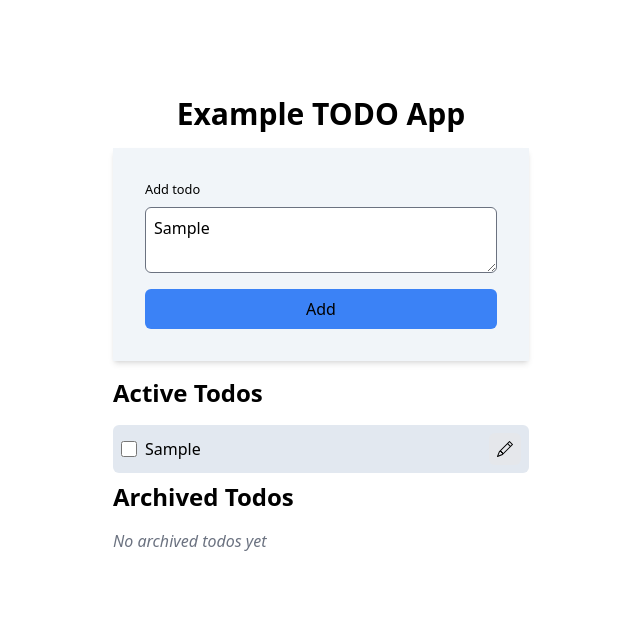
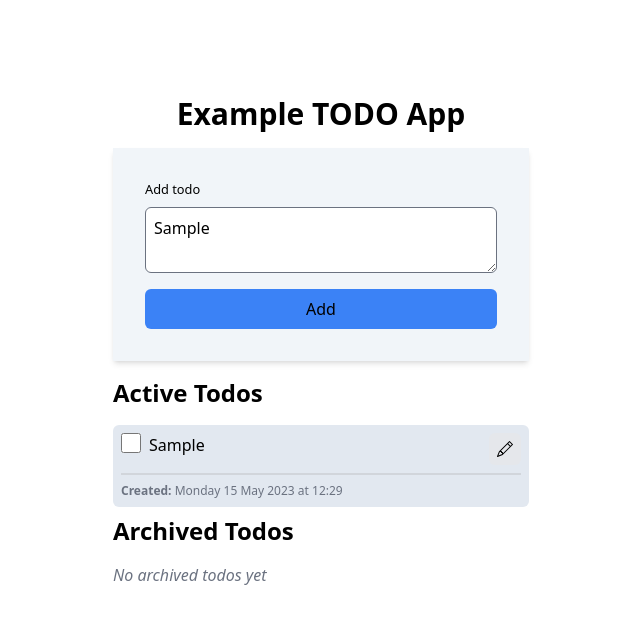
Before and after one commit to utarit/todo-example, a Next.js app: page / in a window 1280 px wide. Both pictures are taken after typing "Sample" into the empty fields and a click on the button "Add". Shown: the top 624 px of the page, without its empty margins (319-959 px from the left). Built offline with nearby package versions, Linux system fonts and the light colour scheme.

Commit message:
Implement create and update dates

```diff
--- a/app/page.tsx
+++ b/app/page.tsx
@@ -19,7 +19,10 @@ export default function Home() {
 
     const todo = (formData.get("todo") as string).trim();
 
-    setTodos((prev) => [...prev, { content: todo, archived: false }]);
+    setTodos((prev) => [
+      ...prev,
+      { content: todo, archived: false, created: new Date() },
+    ]);
   }, []);
 
   const handleArchive = useCallback((todo: Todo) => {
@@ -33,7 +36,9 @@ export default function Home() {
   const handleEdit = useCallback((todo: Todo, newContent: string) => {
     setTodos((prev) =>
       prev.map((t) =>
-        t.content === todo.content ? { ...t, content: newContent } : t
+        t.content === todo.content
+          ? { ...t, content: newContent, lastUpdated: new Date() }
+          : t
       )
     );
   }, []);
--- a/components/TodoItem.tsx
+++ b/components/TodoItem.tsx
@@ -2,6 +2,7 @@ import { Todo } from "@/types";
 import React, { useState, useCallback } from "react";
 import { createPortal } from "react-dom";
 import EditModal from "./EditModal";
+import { DEFAULT_DATE_FORMAT, DEFAULT_LOCALE } from "@/utils/dateUtils";
 
 interface Props {
   todo: Todo;
@@ -39,12 +40,13 @@ const TodoItem = ({ todo, onArchive, onEdit }: Props) => {
   );
 
   return (
-    <li className="flex gap-4 items-center justify-between p-2 rounded-md mb-2 w-full bg-slate-200">
-      <label className="flex items-center gap-2">
+    <li className="w-full bg-slate-200 p-2 rounded-md mb-2 ">
+      <div className="flex gap-4 items-start justify-between">
+        <label className="flex items-start gap-2">
           <input
             type="checkbox"
             disabled={todo.archived}
-          className="w-4 h-4"
+            className="w-5 h-5"
             onChange={handleChecked}
             checked={isChecked}
           />
@@ -74,6 +76,20 @@ const TodoItem = ({ todo, onArchive, onEdit }: Props) => {
             />,
             document.body
           )}
+      </div>
+      <p className="text-xs text-gray-500 border-t-2 border-gray-300 pt-2 mt-2">
+        <span className="font-bold">Created:</span>{" "}
+        {todo.created.toLocaleDateString(DEFAULT_LOCALE, DEFAULT_DATE_FORMAT)}{" "}
+      </p>
+      {todo.lastUpdated && (
+        <p className="text-xs text-gray-500 ">
+          <span className="font-bold">Last Updated:</span>{" "}
+          {todo.lastUpdated.toLocaleDateString(
+            DEFAULT_LOCALE,
+            DEFAULT_DATE_FORMAT
+          )}
+        </p>
+      )}
     </li>
   );
 };
--- a/types/index.ts
+++ b/types/index.ts
@@ -1,4 +1,6 @@
 export interface Todo {
   content: string;
   archived: boolean;
+  created: Date;
+  lastUpdated?: Date;
 }
```
Also changed, not shown: 1 other file (tests, documents, lock files or other folders). Lines whose indentation alone changed are shown as unchanged.
